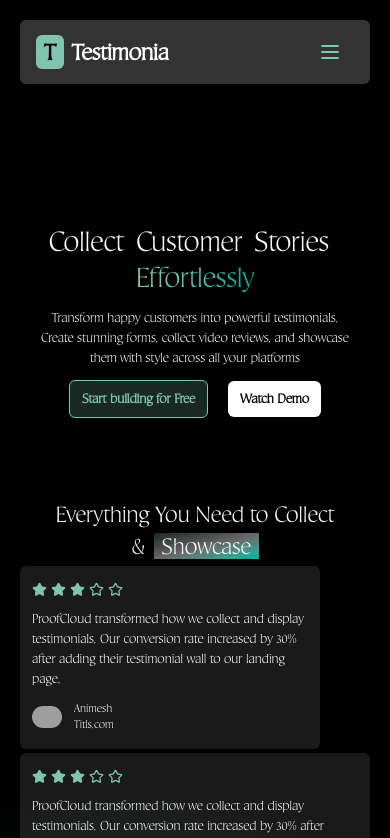
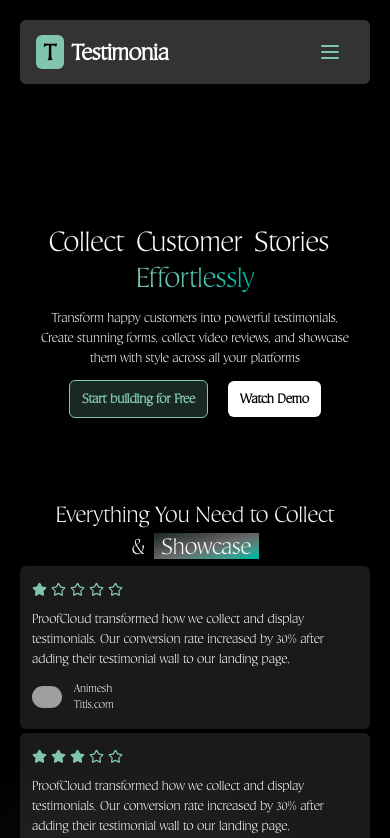
Before and after one commit to kakotyanimesh/Vouchly, a Next.js app: page / in a window 390 px wide. Shown: the top 838 px of the page. Built offline with nearby package versions, Linux system fonts and the light colour scheme; grey boxes are pictures that could not be loaded.

Commit message:
w full fixed

```diff
--- a/src/components/landingpage/featuresdiv.tsx
+++ b/src/components/landingpage/featuresdiv.tsx
@@ -3,7 +3,7 @@ import { BentoGridFeatures } from "@/utils/hardcodeddata/shortcuts"
 
 export const FeaturesDiv = () => {
     return (
-        <div className=" space-y-4 md:w-[650px] w-[300px] ">
+        <div className=" space-y-4 md:w-[650px] w-full ">
             <h1 className="md:text-4xl text-2xl">
                 From
                 <span className="bg-gradient-to-br from-[hsl(var(--primary))] to-teal-500 bg-clip-text text-transparent mx-2">Collection</span>
--- a/src/components/landingpage/nocoding.tsx
+++ b/src/components/landingpage/nocoding.tsx
@@ -19,7 +19,7 @@ export const NoCoding = () => {
               With our
               <span className="mx-2 bg-gradient-to-br from-[hsl(var(--primary))] via-white/10 to-teal-500 px-2">Wall of Love</span>
             </h1>
-            <div className="grid grid-cols-3 gap-1 md:w-[650px] w-[300px] ">
+            <div className="grid grid-cols-3 gap-1 md:w-[650px] w-full ">
                 <VideoTestimonial
                     {...leftAnimation}
                     className="md:col-span-1 col-span-3"
@@ -49,7 +49,7 @@ export const NoCoding = () => {
                     videoSrc={animeshvideo}
                 />
             </div>
-            <div className="grid grid-cols-3 gap-1 md:w-[650px] w-[300px] ">
+            <div className="grid grid-cols-3 gap-1 md:w-[650px] w-full ">
                 {
                     TextReviews.slice(1, 2).map((t, k) => (
                         <TextReviewOne
--- a/src/components/landingpage/reviewdiv.tsx
+++ b/src/components/landingpage/reviewdiv.tsx
@@ -33,9 +33,9 @@ export const Reviewdiv = () => {
             </h1>
             <TextReviewOne
               {...fromYanimation}
-              className="md:w-[610px] w-[300px]"
+              className="md:w-[610px] w-full"
               textReview="ProofCloud transformed how we collect and display testimonials. Our conversion rate increased by 30% after adding their testimonial wall to our landing page."
-              starts={3}
+              starts={1}
               username="Animesh"
               userCompany="Titls.com"
               imageSrc="https://i.pinimg.com/736x/22/c9/fd/22c9fd09af9b520ca3678e441be77723.jpg"
```
